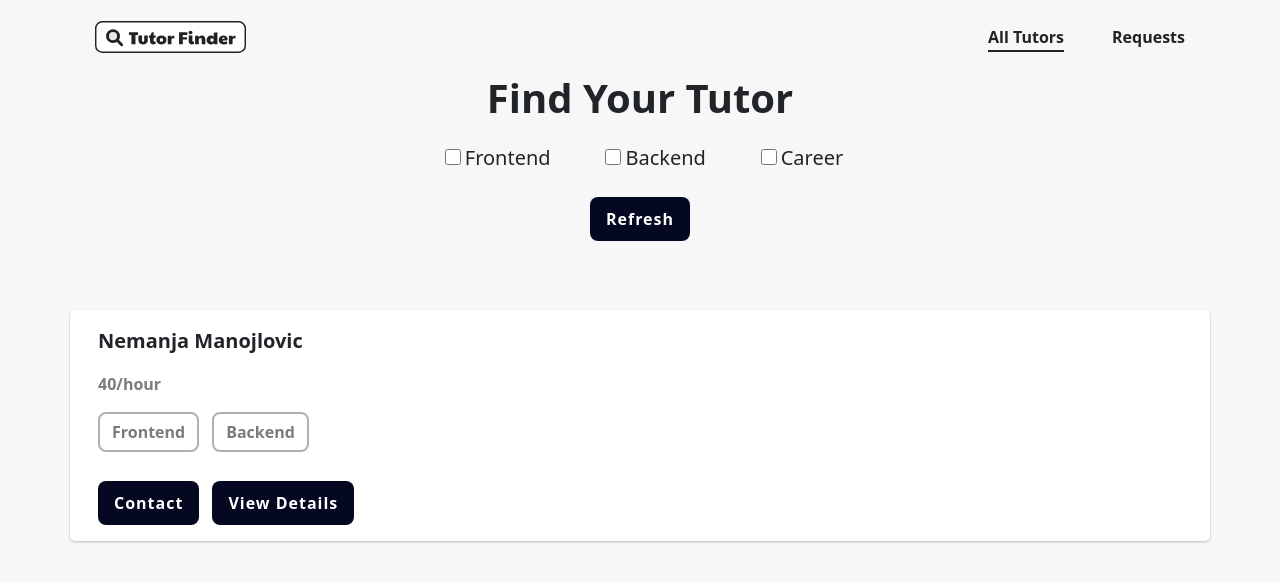
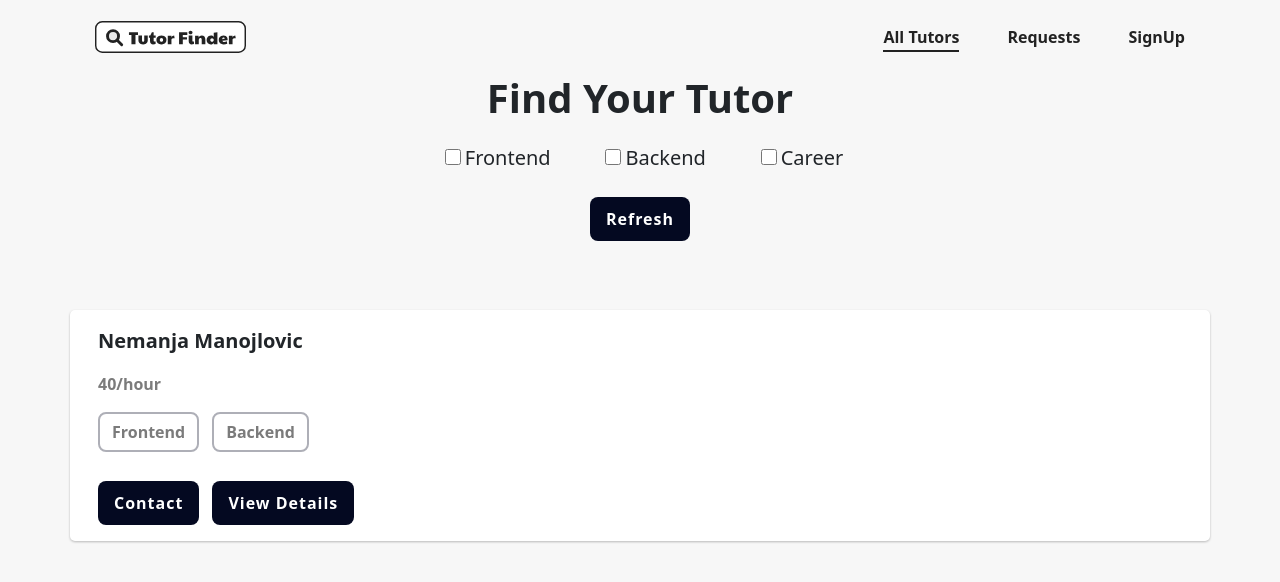
Before and after one commit to Manojlovic1998/find-tutor-vue-spa, a Vue app: page / in a window 1280 px wide. Shown: the top 582 px of the page. Built offline with nearby package versions, Linux system fonts and the light colour scheme.

Commit message:
Update router-links to use route names & Add new SignUp route

```diff
--- a/src/components/layout/TheNavigation.vue
+++ b/src/components/layout/TheNavigation.vue
@@ -9,9 +9,12 @@
       <ul
         class="nav-links list-unstyled d-flex my-auto ms-auto justify-content-end"
       >
-        <li><router-link to="/">All Tutors</router-link></li>
+        <li><router-link :to="{ name: 'home' }">All Tutors</router-link></li>
         <li class="ms-5">
-          <router-link to="/requests">Requests</router-link>
+          <router-link :to="{ name: 'requests' }">Requests</router-link>
+        </li>
+        <li class="ms-5">
+          <router-link :to="{ name: 'signup' }">SignUp</router-link>
         </li>
       </ul>
     </div>
```
